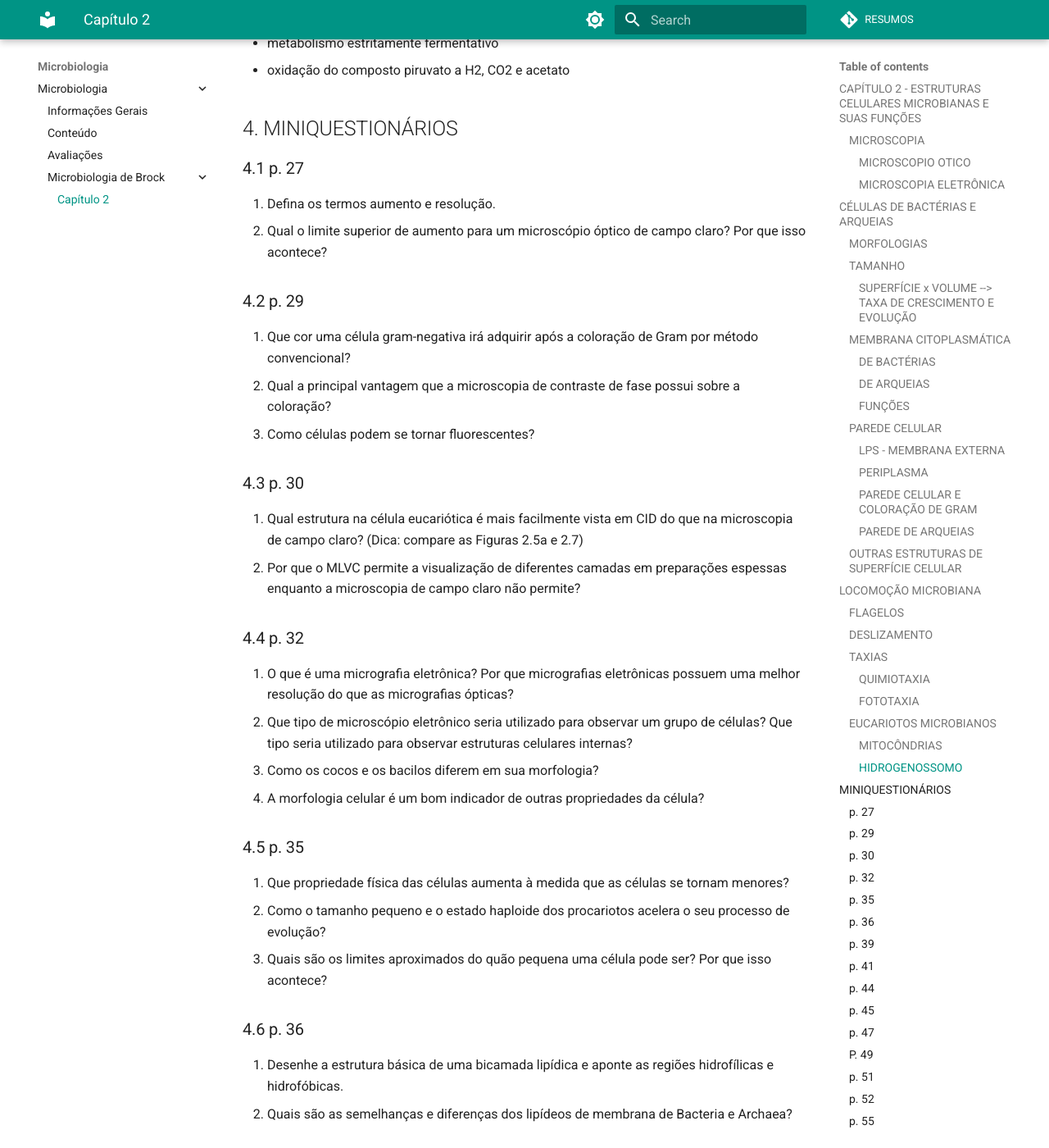
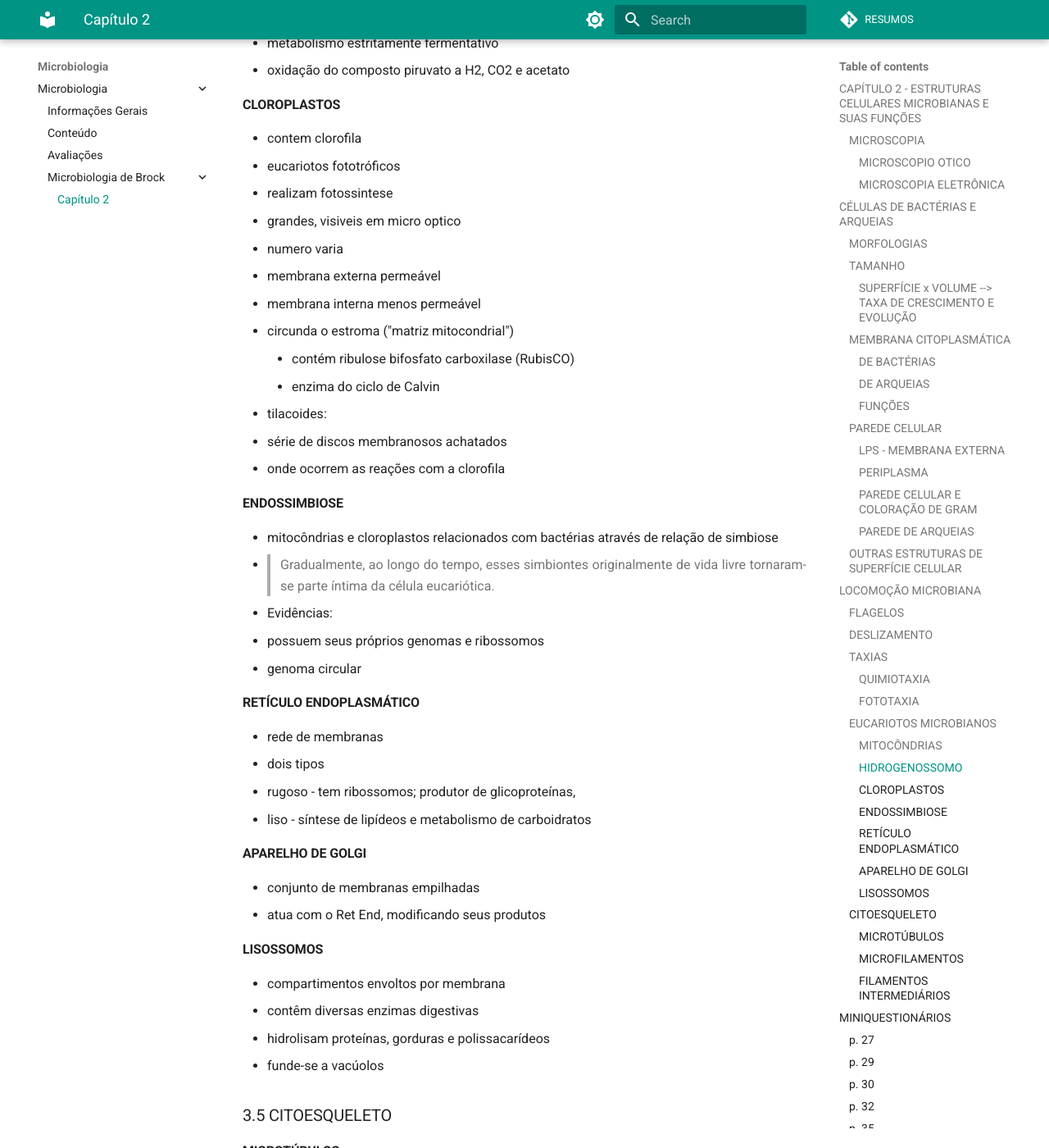
Before and after one commit to luhm/microbiologia, an MkDocs documentation site: the page built from docs/microbiologia/m4d2_microbiologia_de_brock_2.md, in a window 1280 px wide and 1400 px high, scrolled down 19762 px. Shown: the whole window at 82% size. Built offline with MkDocs 1.6.1 and Material for MkDocs 9.7.7, drawn with Linux system fonts in a browser that asks for light colours; some of the changed text lies outside the part shown.

Commit message:
Update m4d2_microbiologia_de_brock_2.md

```diff
--- a/docs/microbiologia/m4d2_microbiologia_de_brock_2.md
+++ b/docs/microbiologia/m4d2_microbiologia_de_brock_2.md
@@ -541,6 +541,78 @@ orgânicos em CO2
 - metabolismo estritamente fermentativo
 - oxidação do composto piruvato a H2, CO2 e acetato
 
+#### CLOROPLASTOS
+
+- contem clorofila
+- eucariotos fototróficos
+- realizam fotossintese
+- grandes, visiveis em micro optico
+- numero varia
+- membrana externa permeável
+- membrana interna menos permeável
+  - circunda o estroma ("matriz mitocondrial")
+    - contém ribulose bifosfato carboxilase (RubisCO)
+    - enzima do ciclo de Calvin
+- tilacoides:
+  - série de discos membranosos achatados
+  - onde ocorrem as reações com a clorofila
+
+#### ENDOSSIMBIOSE
+
+- mitocôndrias e cloroplastos relacionados com bactérias através de relação de simbiose
+- > Gradualmente, ao
+longo do tempo, esses simbiontes originalmente de vida livre
+tornaram-se parte íntima da célula eucariótica.
+- Evidências:
+  - possuem seus próprios genomas e ribossomos
+  - genoma circular
+
+#### RETÍCULO ENDOPLASMÁTICO
+
+- rede de membranas
+- dois tipos
+  - rugoso - tem ribossomos; produtor de glicoproteínas,
+  - liso - síntese de lipídeos e metabolismo de carboidratos
+
+#### APARELHO DE GOLGI
+
+- conjunto de membranas empilhadas
+- atua com o Ret End, modificando seus produtos
+
+#### LISOSSOMOS
+
+- compartimentos envoltos por membrana
+- contêm diversas enzimas digestivas
+- hidrolisam proteínas, gorduras e polissacarídeos
+- funde-se a vacúolos
+
+### CITOESQUELETO
+
+#### MICROTÚBULOS
+
+- tubos com cerne oco
+- compostos pelas proteínas a-tubulina e b-tubulina
+- funções:
+  - manutenção da forma celular
+  - motilidade da célula realizada pelos cílios e flagelos
+  - na movimentação dos cromossomos durante a mitose
+  - na movimentação das organelas dentro da célula
+
+#### MICROFILAMENTOS
+
+- mais finos
+- duas fitas entrelaçadas de actina
+- funções:
+  - manutenção e modificação da forma celular
+  - motilidade celular por pseudópodes
+  - divisão celular
+
+#### FILAMENTOS INTERMEDIÁRIOS
+
+- proteinas fibrosas espessas
+- manutenção da forma celular
+- posicionamento das organelas
+
 ## MINIQUESTIONÁRIOS
 
 ### p. 27
@@ -656,3 +728,15 @@ cianobactéria filamentosa daquele de Flavobacterium.
 1. Como o DNA é organizado nos cromossomos eucarióticos?
 2. O que são as histonas e qual a sua função?
 3. Quais são as principais diferenças entre mitose e meiose?
+
+### p. 67
+1. Quais reações essenciais ocorrem na mitocôndria e nos cloroplastos, e quais produtos essenciais são produzidos nestas organelas?
+2. Compare e diferencie o metabolismo do piruvato na mitocôndria e nos hidrogenossomos.
+3. O que é a hipótese endossimbiótica e que evidências a
+suportam?
+
+### p. 69
+1. Por que as atividades que ocorrem no lisossomo devem ser isoladas do próprio citoplasma?
+2. Como o citoesqueleto da célula se mantém unido?
+3. Do ponto de vista funcional, como se diferem os flagelos das
+células eucarióticas e procarióticas?
```
